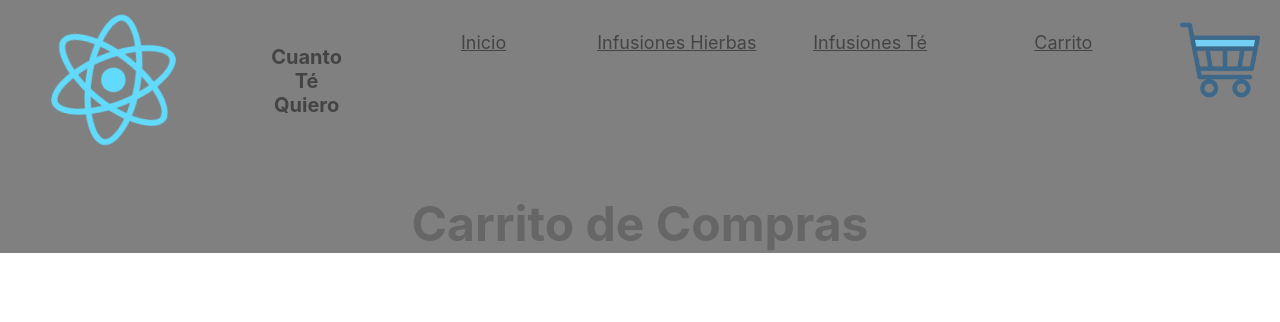
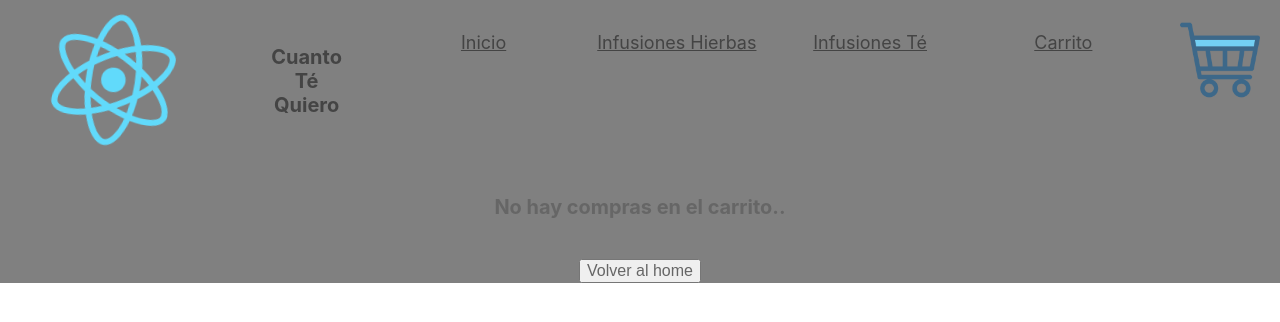
Before and after one commit to rugercl/palacios-react, a React (Create React App) app: page /cart in a window 1280 px wide. Shown: the top 322 px of the page. Built offline with nearby package versions, Linux system fonts and the light colour scheme.

Commit message:
rendering

```diff
--- a/package.json
+++ b/package.json
@@ -7,6 +7,7 @@
     "@testing-library/react": "^11.2.7",
     "@testing-library/user-event": "^12.8.3",
     "bootstrap": "^5.1.1",
+    "firebase": "^8.9.1",
     "react": "^17.0.2",
     "react-bootstrap": "^2.0.0-rc.0",
     "react-dom": "^17.0.2",
--- a/src/components/Cart/Cart.css
+++ b/src/components/Cart/Cart.css
@@ -3,3 +3,35 @@
   text-align: center;
   color: #666;
 }
+.cartNoItems {
+  font-size: 1.5rem;
+  text-align: center;
+  color: #666;
+}
+.btnBack {
+  font-size: 1rem;
+  text-align: center;
+  color: #666;
+}
+
+.table {
+  width: 80%;
+  margin: 0 auto;
+  border-collapse: collapse;
+  border-spacing: 0;
+}
+
+.table td,
+th {
+  border: 1px solid #ddd;
+  padding: 8px;
+  color: #666;
+}
+
+.table th {
+  padding-top: 12px;
+  padding-bottom: 12px;
+  text-align: left;
+  background-color: #7be6e6;
+  color: #666;
+}
--- a/src/components/Cart/Cart.jsx
+++ b/src/components/Cart/Cart.jsx
@@ -2,21 +2,26 @@ import React from 'react'
 import "./Cart.css";
 import {useCartContext} from '../CartContext'
 import Table from 'react-bootstrap/Table'
+import {Link} from "react-router-dom";
 
 const Cart = () => {
 
-    const {cartList, removeItem} = useCartContext()
-    console.log(cartList)
+    const {cartList, clearCarrito, precioTotal, removeItem, itemsInCart} = useCartContext()
+    console.log(precioTotal)
 
 
-    return (
+    return itemsInCart () ? (
+        <div className="cartNoItems">
+            <h5>No hay compras en el carrito..</h5>{" "}
+            <Link to="/">
+            <button className="btnBack">Volver al home</button>
+            </Link>
+        </div>
+    ) : (
         <div className="carrito">
         <h1>Carrito de Compras</h1>
-
-        {cartList.map(prod=>
-
-        <Table striped bordered hover size="sm">
-        <thead>
+        <Table striped bordered hover size="sm" className="table">
+        <thead className="thead">
             <tr>
                 <th>Foto</th>
                 <th>Nombre</th>
@@ -26,24 +31,38 @@ const Cart = () => {
                 <th></th>
             </tr>
         </thead>
-        <tbody>
+        <tbody className="tbody">
+
+
+            {cartList.map(prod=>
+                <tr>
+
+                    {/* {(`../../asset/img/{prod.picture}.jpg`).default} */}
+                    <td><img width="50" src={require(`../../asset/img/${prod.picture}.jpg`).default} alt=""/></td>
+                    <td>{prod.title}</td>
+                    <td>{prod.amount}</td>
+                    <td>${prod.price}</td>
+                    <td>${prod.price*prod.amount}</td>
+                    <td><button className="btn-carrito-eliminar" onClick={()=>removeItem(prod.id)}>Eliminar Item</button></td>
+                </tr>
+            )}
+        </tbody>
+        {console.table(cartList)}
+        <tfoot className="tfoot">
             <tr>
-                <td><img width="50" src ={(`../../asset/img/{prod.picture}.jpg`).default} alt=""/></td>
-                <td>{prod.title}</td>
-                <td>{prod.amount}</td>
-                <td>${prod.price}</td>
-                <td>${prod.price*prod.amount}</td>
-                <td><button className="btn-carrito-eliminar" onClick={()=>removeItem(prod.id)}>Eliminar</button></td>
+                <td></td>
+                <td></td>
+                <td></td>
+                <td>Precio Total</td>
+                <td>${precioTotal()}</td>
+                <td><button className="btn-carrito-eliminar" onClick={()=>clearCarrito()}>Borrar el Carrito</button></td>
             </tr>
-        </tbody>
+        </tfoot>
         </Table>
-        )}
+
     </div>
-        // <div className="carrito">
-        //     <h1>Carrito de Compras</h1>
-        //     {cartList.map(prod=><li>{prod.title}</li>)}
-        // </div>
-    )
+
+    );
 }
 
 export default Cart
--- a/src/components/CartContext.jsx
+++ b/src/components/CartContext.jsx
@@ -7,12 +7,10 @@ export const useCartContext = ()=> useContext(CartContext)
 
 const CartContextProvider = ({children}) => {
     const [cartList, setCartList] = useState([])
-    const [show, setShow] = useState(true);
-    const countItems = () => cartList.length;
 
     //Funcion que agrega un producto al carrito
     function agregarAlCarrito(items) { // [...cartList,items]
-        console.log(items.producto.pictureUrl)
+        console.log(items.cantidad)
         let datos =
         {
             id: items.producto.id,
@@ -35,8 +33,32 @@ const CartContextProvider = ({children}) => {
             setCartList([...cartList,datos])
             console.log(cartList)
         }
+    }
+
+    const precioTotal = () => {
+        console.log(cartList)
+        return cartList.reduce((acum, prod) => acum + (prod.amount * prod.price), 0)
 
     }
+
+    // funcion que elimina un producto del carrito
+    const removeItem = (id) => {
+        return setCartList(cartList.filter(product => product.id !== id))
+    }
+
+    // funcion que elimina todos los productos del carrito
+    const clearCarrito = () => {
+        setCartList([]);
+    }
+
+    //Funcion que indica la cantidad de elementos que hay en el carrito
+    const countItems = () => {
+        return cartList.reduce((acum, prod) => acum + (prod.amount), 0)
+
+    }
+
+    // console.log(["amount"],cartList.amount)
+    const itemsInCart = () => cartList.length < 1;
 
     // funcion que agrega cierta cantidad de productos al carrito
     function addItem (item, cantidad) {
@@ -44,24 +66,6 @@ const CartContextProvider = ({children}) => {
             producto: item,
             amount: cantidad
         })
-    }
-
-    // funcion que elimina un producto del carrito
-    const removeItem = (id) =>{
-        console.log(id)
-        const producto =  cartList.filter(producto=> producto.id !== id);
-        setCartList({
-            ...cartList, producto,
-            countCarrito : cartList.amount - 1,
-        })
-        if(cartList.cantidad === 1){
-            setShow(false)
-        }
-     }
-
-    // funcion que elimina todos los productos del carrito
-    function clear () {
-        setCartList([])
     }
 
     //funcion que retorna verdadero o falso si el id se encuentra en el carrito
@@ -84,10 +88,11 @@ const CartContextProvider = ({children}) => {
             agregarAlCarrito,
             addItem,
             removeItem,
-            clear,
+            clearCarrito,
             isInCart,
-            show,
-            countItems
+            countItems,
+            precioTotal,
+            itemsInCart
         }}>
             {children}
         </CartContext.Provider>
--- a/src/components/CartWidget.jsx
+++ b/src/components/CartWidget.jsx
@@ -1,14 +1,18 @@
 import shopping from '../asset/img/shopping.png'
 import {useCartContext} from '../components/CartContext'
+import React, {useState} from 'react'
 import "./NavBar.css";
 
 function CartWidget (){
-    const {countCarrito } = useCartContext()
-    console.log(countCarrito)
+    const {countItems, itemsInCart } = useCartContext()
+    const esconder = countItems() === 0 ? 'esconder' : ''
+
+    console.log(countItems)
+
     return(
         <div>
             <img src={shopping} className="shopping" alt="carrito" />
-            <p className='itemsTotal'>{countCarrito}</p>
+            {itemsInCart() ? (<></>) :<div className="pCartWidget"><span>{countItems()}</span></div>}
         </div>
     )
 }
--- a/src/components/NavBar.css
+++ b/src/components/NavBar.css
@@ -45,6 +45,19 @@
   padding: 20px;
 }
 
+.pCartWidget {
+  color: white;
+  font-size: 20px;
+  width: 25px;
+  height: 25px;
+  background-color: tomato;
+  border-radius: 50%;
+  font-weight: 700;
+  position: absolute;
+  top: 25px;
+  right: 5px;
+}
+
 @media screen and (max-width: 768px) {
   .menu {
     display: none;
```
Also changed, not shown: src/services/firebase/firebase.jsx (added, +17 -0 lines), src/components/ItemCount.jsx (line endings or trailing spaces), 1 other file (tests, documents, lock files or other folders).
